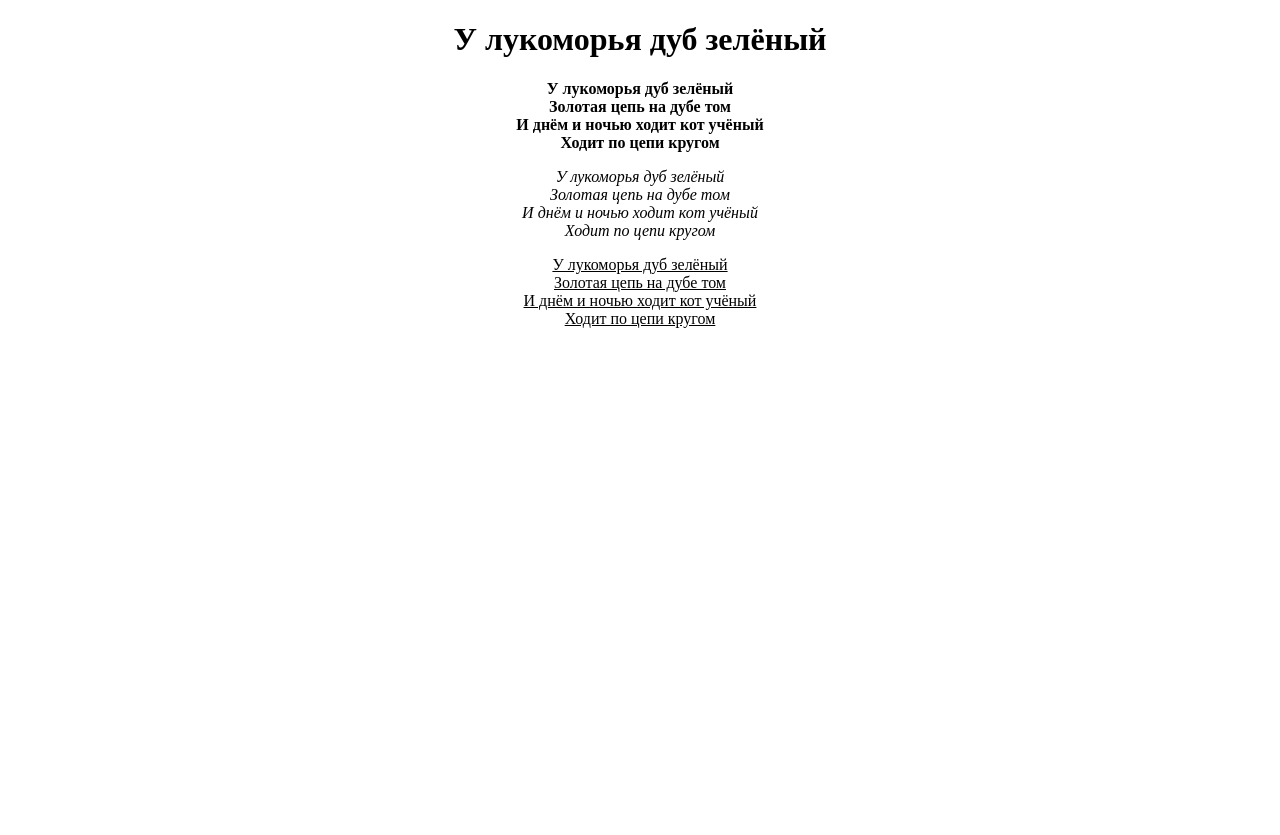
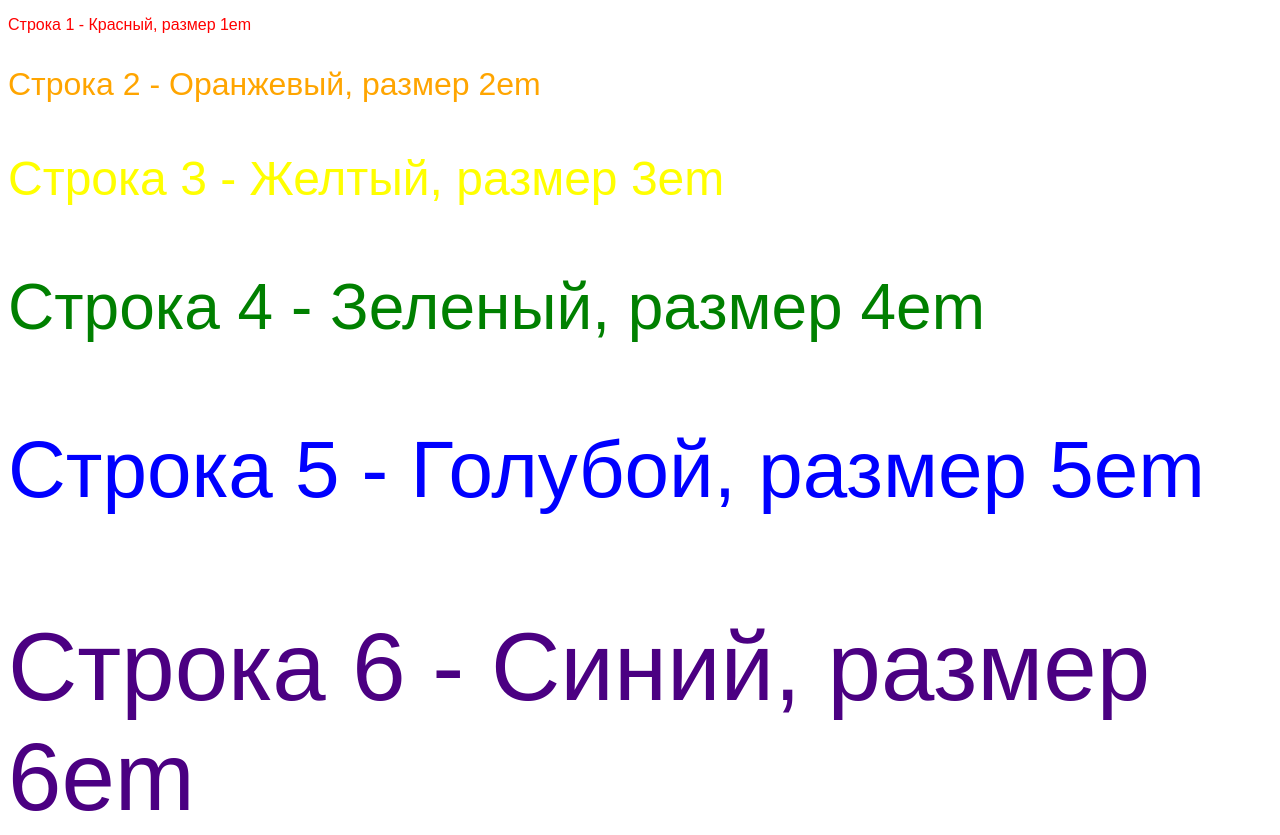
Before and after one commit to zalomeYT/vshp, a plain HTML site: page index.html in a window 1280 px wide. Shown: the top 835 px of the page. Before the commit the page ends 800 px from the top, so only its background shows below. Drawn offline with Linux system fonts and the light colour scheme.

Commit message:
index.html

```diff
--- a/index.html
+++ b/index.html
@@ -1,34 +1,29 @@
 <!DOCTYPE html>
-<html lang="en">
+<html>
 <head>
-    <meta charset="UTF-8">
-    <meta name="viewport" content="width=device-width, initial-scale=1.0">
-    <style>
-        .secondabsac {
-            font-style: italic;
-        }
-    </style>
-    <title>Стих</title>
+  <title>Стихотворение с разными размерами и цветами</title>
+  <style>
+    body {
+      font-family: sans-serif;
+    }
+    .red { color: red; }
+    .orange { color: orange; }
+    .yellow { color: yellow; }
+    .green { color: green; }
+    .blue { color: blue; }
+    .indigo { color: indigo; }
+    .violet { color: violet; }
+  </style>
 </head>
 <body>
-    <h1 align = "center">У лукоморья дуб зелёный</h1>
-    <p align = "center"><b>У лукоморья дуб зелёный<br>
-        Золотая цепь на дубе том<br>
-        И днём и ночью ходит кот учёный<br>
-        Ходит по цепи кругом
-        </b>
-    </p>
-    <p align = "center" class="secondabsac">
-        У лукоморья дуб зелёный<br>
-        Золотая цепь на дубе том<br>
-        И днём и ночью ходит кот учёный<br>
-        Ходит по цепи кругом
-    </p>
-    <p align = "center"><u>
-        У лукоморья дуб зелёный<br>
-        Золотая цепь на дубе том<br>
-        И днём и ночью ходит кот учёный<br>
-        Ходит по цепи кругом</u>
-    </p>
+
+  <p style="font-size: 1em;" class="red">Строка 1 - Красный, размер 1em</p>
+  <p style="font-size: 2em;" class="orange">Строка 2 - Оранжевый, размер 2em</p>
+  <p style="font-size: 3em;" class="yellow">Строка 3 - Желтый, размер 3em</p>
+  <p style="font-size: 4em;" class="green">Строка 4 - Зеленый, размер 4em</p>
+  <p style="font-size: 5em;" class="blue">Строка 5 - Голубой, размер 5em</p>
+  <p style="font-size: 6em;" class="indigo">Строка 6 - Синий, размер 6em</p>
+  <p style="font-size: 7em;" class="violet">Строка 7 - Фиолетовый, размер 7em</p>
+
 </body>
 </html>
```
